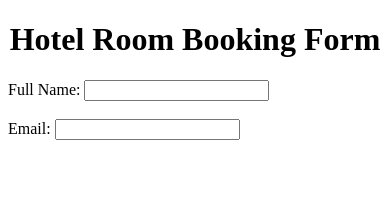
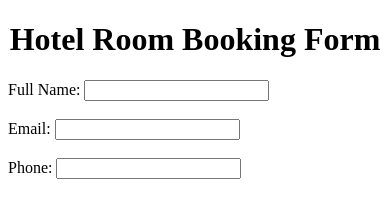
Before and after one commit to MUDITNAYAK/WDW_0407, a plain HTML site: page EXPERIMENT4.html in a window 390 px wide. Drawn offline with Linux system fonts and the light colour scheme.

Commit message:
telephone input created

```diff
--- a/EXPERIMENT4.html
+++ b/EXPERIMENT4.html
@@ -22,9 +22,18 @@
 
             <div>
             <label for="email">Email:</label>
-            <input id="email" type="email" name="email">
+            <input id="email" type="email" name="email" required>
+            <!-- type email ensures that the user must input a email-->
             </div>
             <br>
+
+            <div>
+                <label for="phone">Phone:</label>
+                <input id="phone" type="tel" name="phone" required>
+                <!-- type telephone makes sure that user inputs a telephone number-->
+            </div>
+            <br>
+
 
         </form>
 
```
